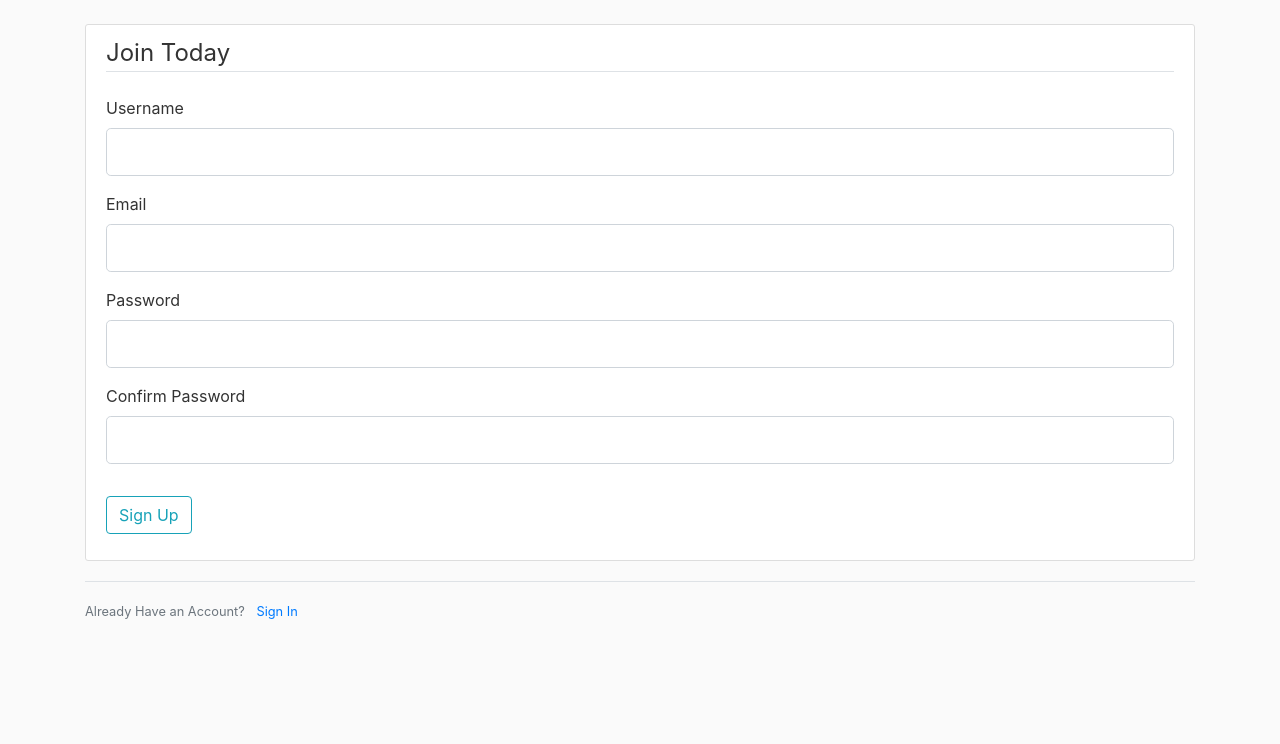
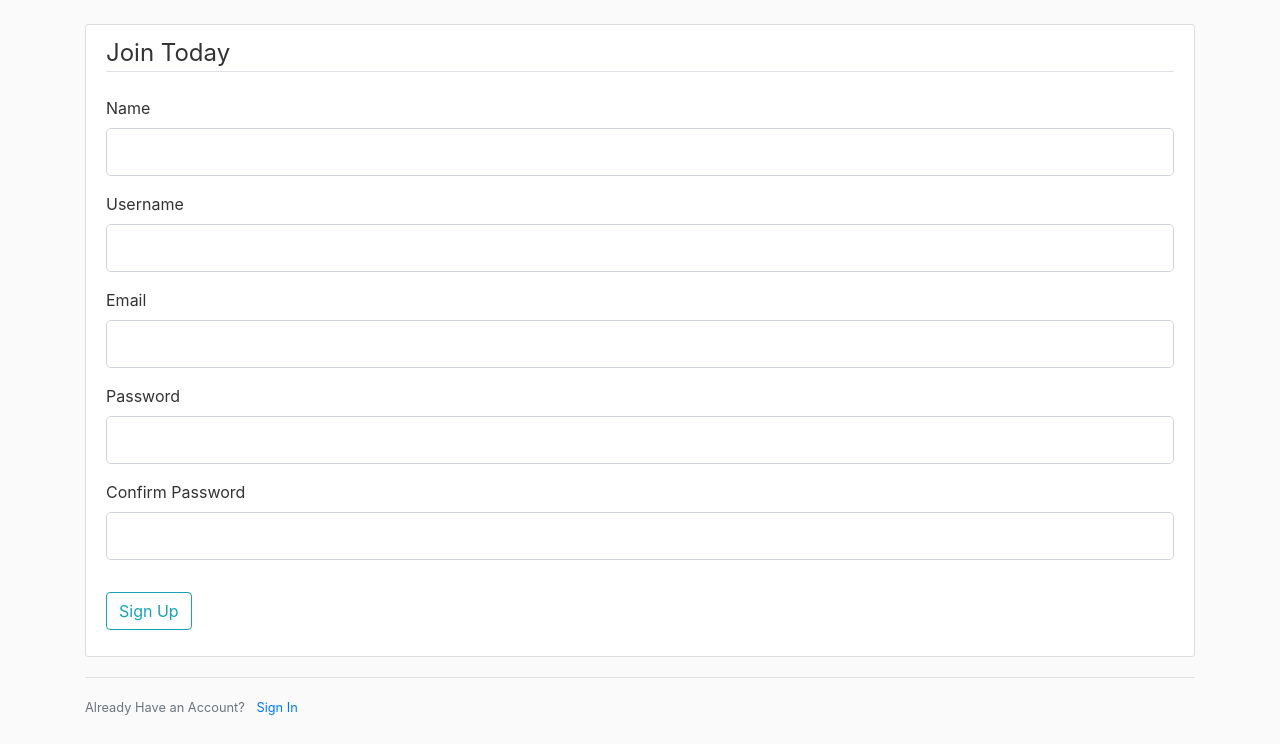
Before and after one commit to theharshgupta/urja-inventory, a Flask app: page /register in a window 1280 px wide. Shown: the part 56-800 px from the top of the page. Run offline with Flask 2, Linux system fonts and the light colour scheme; some libraries are stand-ins or nearby versions.

Commit message:
from mac

```diff
--- a/flaskblog/forms.py
+++ b/flaskblog/forms.py
@@ -8,10 +8,10 @@ from flask_login import current_user
 
 class RegistrationForm(FlaskForm):
     username = StringField('Username', validators=[DataRequired(), Length(min=2, max=20)])
+    name = StringField('Name', validators=[DataRequired()])
     email = StringField('Email', validators=[DataRequired(), Email()])
     password = PasswordField('Password', validators=[DataRequired()])
-    confirm_password = PasswordField('Confirm Password',
-                                     validators=[DataRequired(), EqualTo('password')])
+    confirm_password = PasswordField('Confirm Password', validators=[DataRequired(), EqualTo('password')])
     submit = SubmitField('Sign Up')
 
     def validate_username(self, username):
--- a/flaskblog/models.py
+++ b/flaskblog/models.py
@@ -13,7 +13,7 @@ class User(db.Model, UserMixin):
     username = db.Column(db.String(20), unique=True, nullable=False)
     email = db.Column(db.String(100), unique=True, nullable=False)
     # below we create a default arg where we mention the default profile picture
-    image_file = db.Column(db.String(20), nullable=False, default='profile_pics/default.jpg')
+    image_file = db.Column(db.String(20), nullable=False, default='static/profile_pics/56c6632a3ab0abec.jpg')
     password = db.Column(db.String(60), nullable=False)
     posts = db.relationship('Post', backref='author', lazy=True)
 
--- a/flaskblog/routes.py
+++ b/flaskblog/routes.py
@@ -10,6 +10,7 @@ from flask_login import login_user, current_user, logout_user, login_required
 
 @app.route("/")
 @app.route("/home")
+@login_required
 def home():
     posts = Post.query.all()
     return render_template('home.html', posts=posts)
@@ -23,7 +24,6 @@ def about():
     #     text_about = f.read()
     text_about = """
     If Led Zeppelin were the band most responsible for hard rock's vertical expansion in the '70s, hitting previously unforeseeable heights for the genre, Pink Floyd were the band that expanded it the most horizontally.
-
 Obviously, they stretched out the length -- double albums, side-long jams, songs that had more movements and ideas than entire LPs by other bands. But they also broadened the music's width, with one of the most far-reaching musical palettes of any band approaching their magnitude. Starting with the Syd Barrett-stewarded kaleidoscopic psychedelia Piper at the Gates of Dawn in 1967 -- a half-century old this Saturday (Aug. 5) -- the band showed a truly staggering artistic flexibility and open-eared inventiveness, for which they remain oddly underrated in an era that increasingly views them as stodgy, cerebral rock puritans.
 
 Yes, they set the standard for college-dorm stoner rock with the prismatic prog of The Dark Side of the Moon, but in between the LP's space-rock zone-outs are a pulse-racing proto-EDM instrumental, a heart-stopping soul vocal exorcism and a couple ripping sax solos. Yes, Wish You Were Here is overwhelmed by a combined 26 minutes and nine movements of jazzy art-funking (and no shortage of fretting about The Machine), but it's also centered around the profound humanity of one of the great tear-jerking ballads in rock history. Yes, the '77 punk movement largely followed in response to the overblown pomposity of their ilk, but play Never Mind the Bollocks, Here's the Sex Pistols and Animals back to back and see which one sounds more like a bilious screed from a bunch of pissed-off Britons who don't give a f--k what their fans want to hear. And yes, The Wall was a monstrous double-LP statement of egomania from which there was no returning, but the set's rock operatics couldn't obscure the most seamless integration of disco's thump that any major rock band had yet achieved -- resulting in a Hot 100 No. 1 rock fans didn't even bother to cry "sell out!" over.
@@ -40,7 +40,7 @@ def register():
     form = RegistrationForm()
     if form.validate_on_submit():
         hashed_password = bcrypt.generate_password_hash(form.password.data).decode('utf-8')
-        user = User(username=form.username.data, email=form.email.data, password=hashed_password)
+        user = User(name=form.name.data, username=form.username.data, email=form.email.data, password=hashed_password)
         db.session.add(user)
         db.session.commit()
         flash(f'Your account has been created, you can now Login!', 'success')
--- a/flaskblog/templates/register.html
+++ b/flaskblog/templates/register.html
@@ -7,6 +7,22 @@
                 <legend class="border-bottom mb-4">
                     Join Today
                 </legend>
+                <div class="form-group">
+                    {{ form.name.label(class="form-control-label")}}
+                    {% if form.name.errors %}
+                        {{ form.name(class="form-control form-control-lg is-invalid") }}
+                        <div class="invalid-feedback">
+                            {% for error in form.name.errors %}
+                                <span>
+                            {{ error }}
+                            </span>
+                            {% endfor %}
+                        </div>
+                    {% else %}
+                        {{ form.name(class="form-control form-control-lg") }}
+                    {% endif %}
+
+                </div>
                 <div class="form-group">
                     {{ form.username.label(class="form-control-label")}}
 
@@ -43,7 +59,6 @@
                 </div>
                 <div class="form-group">
                     {{ form.password.label(class="form-control-label") }}
-
                     {% if form.password.errors %}
                         {{ form.password(class="form-control form-control-lg is-invalid") }}
                         <div class="invalid-feedback">
```
Also changed, not shown: flaskblog/site.db.
